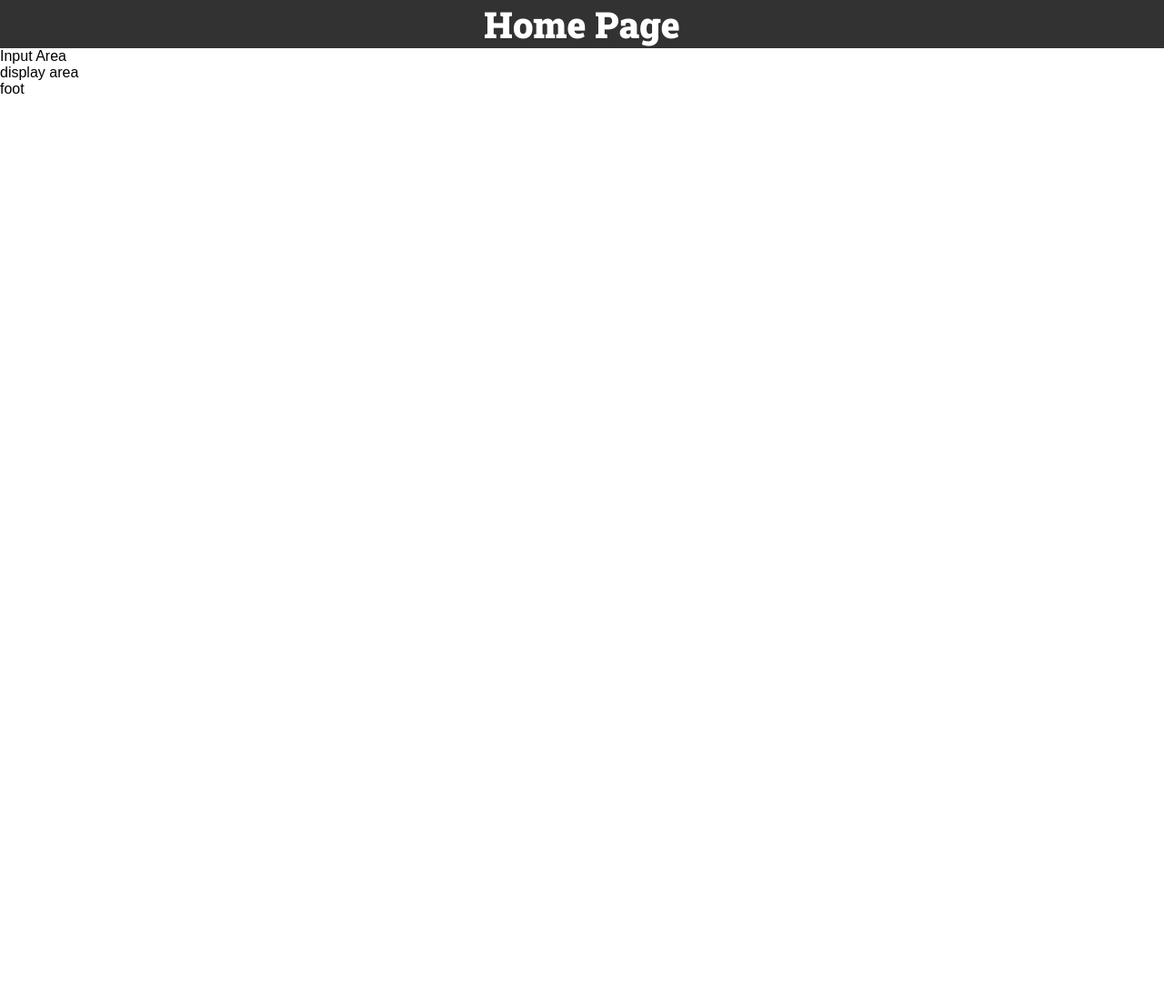
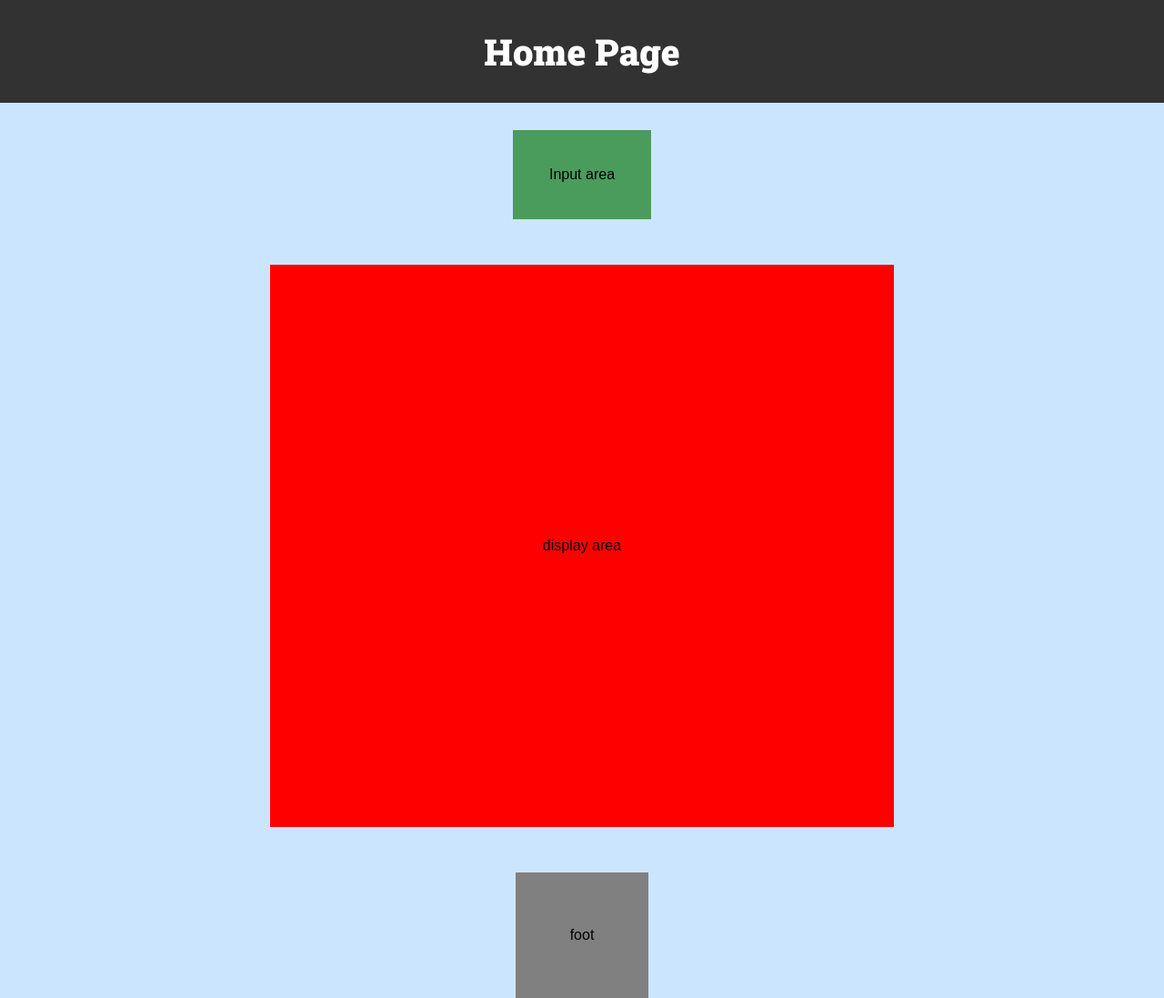
Before and after one commit to LairesPereira/csv_web_app, a Django app: page /home/ in a window 1280 px wide. Shown: the whole page at 91% size. Before the commit the page ends 103 px from the top, so only its background shows below. Run offline with Django 4.2, Linux system fonts and the light colour scheme.

Commit message:
creating a basic area dispositions

```diff
--- a/csvapp/templates/pages/home.html
+++ b/csvapp/templates/pages/home.html
@@ -1,15 +1,12 @@
 {% include "partials/head.html" %}
-
 
 <body>
     <div class="main-container">
-        <div class="main-header-container">
-            <h1 class="main-header">Home Page</h1>
-        </div>
+        {% include "partials/header.html" %}
 
         <div class="main-app-container">
             <div class="input-area-container">
-                Input Area
+               Input area
             </div>
             <div class="main-display-area-container">
                 display area
--- a/csvapp/templates/partials/head.html
+++ b/csvapp/templates/partials/head.html
@@ -69,6 +69,8 @@
         }
 
         body {
+            height: 100vh;
+            width: 100vw;
             font-size: 1.6rem;
             font-family: var(--font-primary);
         }
@@ -82,13 +84,15 @@
             font-family: var(--font-headings);
         }
 
-
-       .input-area-container {
-        display: flex;
-        flex-flow: row nowrap;
-       }
+        .main-container {
+            width: 100%;
+            height: 100%;
+            margin: 0;
+            padding: 0;
+        }
 
         .main-header {
+            padding: 3rem;
             font-size: 4rem;
             align-items: center;
             justify-content: center;
@@ -98,5 +102,32 @@
             color: var(--color-white);
         }
 
+        .main-app-container {
+            display: flex;
+            flex-direction: column;
+            justify-content: center;
+            align-items: center;
+            background-color: var(--color-debug-light);
+        }
+
+        .input-area-container {
+            padding: 4rem;
+            margin-top: 3rem;
+            display: flex;
+            flex-flow: row nowrap;
+            background-color: #4a9c5d;
+       }
+
+        .main-display-area-container {
+            margin: 5rem;
+            padding: 30rem;
+            background-color: red;
+        }
+
+        .main-footer-container {
+            padding: 6rem;
+            background-color: grey;
+        }
+
     </style>
 </head>
--- /dev/null
+++ b/csvapp/templates/partials/header.html
@@ -0,0 +1,7 @@
+{% include "partials/head.html" %}
+
+<header>
+    <div class="main-header-container">
+        <h1 class="main-header">Home Page</h1>
+    </div>
+<header>
```
